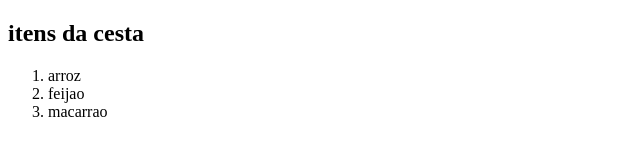
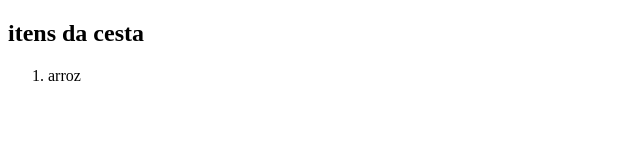
Before and after one commit to Giovanna1205/primeira-aula-git, a plain HTML site: page index.html in a window 1280 px wide. Shown: the whole page, without its empty margins (0-640 px from the left). Drawn offline with Linux system fonts and the light colour scheme.

Commit message:
deletado duas listas

```diff
--- a/index.html
+++ b/index.html
@@ -9,7 +9,6 @@
     <h2>itens da cesta</h2>
     <ol>
         <li>arroz</li>
-        <li>feijao</li>
-        <li>macarrao</li>
+
 </body>
 </html>
```
